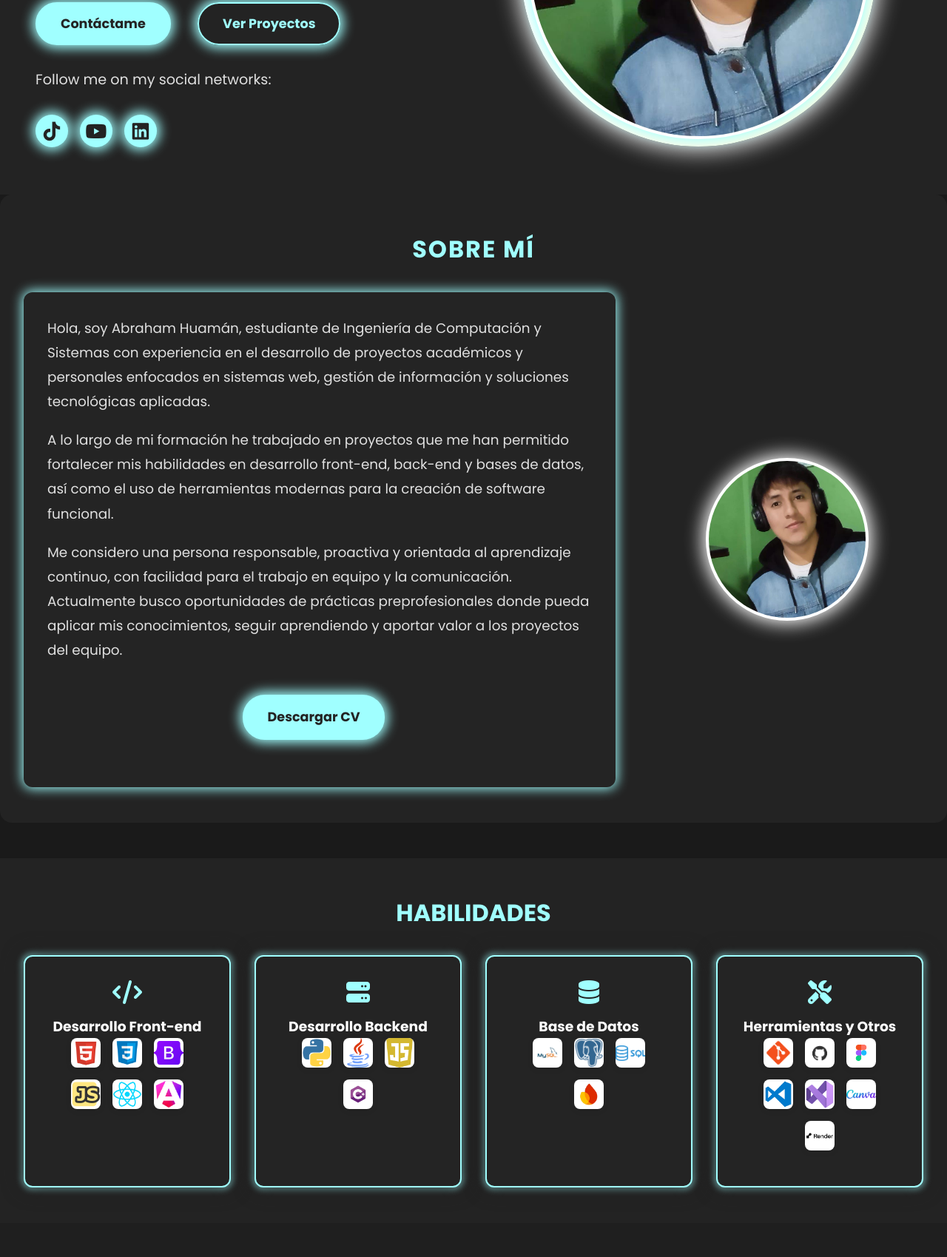
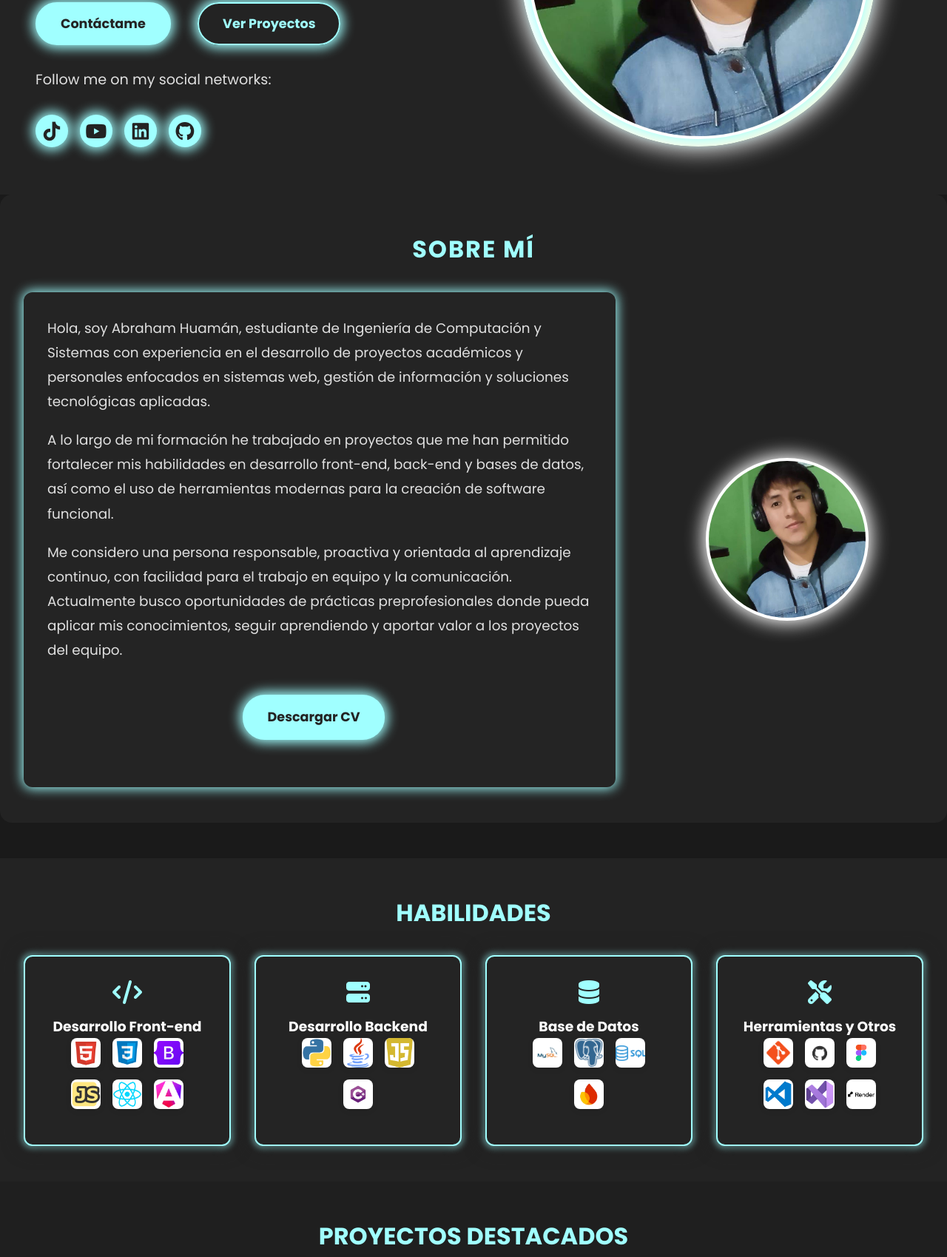
Before and after one commit to Abrahansito/mi_portafolio, a plain HTML site: page index.html in a window 1280 px wide. Shown: the part 450-2149 px from the top of the page at 74% size. Drawn offline with Linux system fonts and the light colour scheme; some packages are replaced by stand-ins of ours; a script that the page names is missing.

Commit message:
Últimos retoques

```diff
--- a/index.html
+++ b/index.html
@@ -55,6 +55,7 @@
       <a href="https://www.tiktok.com/@abrahamjhc"><i class="fab fa-tiktok"></i></a>
       <a href="https://youtube.com/@abrahamhc9?si=cdDbJTCbxC989cDx"><i class="fab fa-youtube"></i></a>
       <a href="#"><i class="fab fa-linkedin"></i></a>
+      <a href="#"><i class="fab fa-github"></i></a>
     </div>
   </div>
   <div class="hero-right">
@@ -131,7 +132,6 @@
           <img src="imagenes/figma.png" alt="Figma" title="Figma">
           <img src="imagenes/vscode.png" alt="VS Code" title="VS Code">
           <img src="imagenes/visual studio.png" alt="visual studio 2022" title="visual studio 2022">
-          <img src="imagenes/canva.png" alt="Canva" title="Canva">
           <img src="imagenes/Render (despliegue en la nube).png" alt="Render" title="Render">
         </div>
       </div>
```
